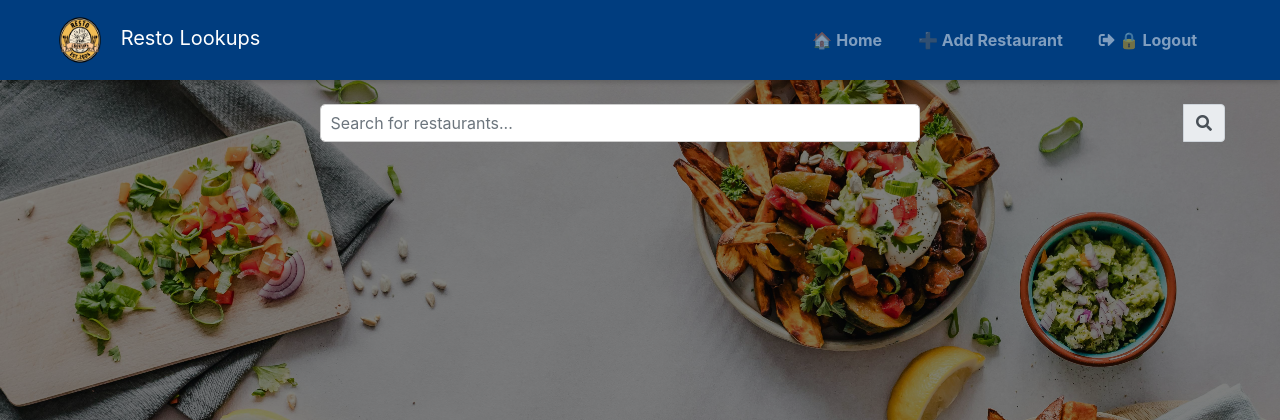
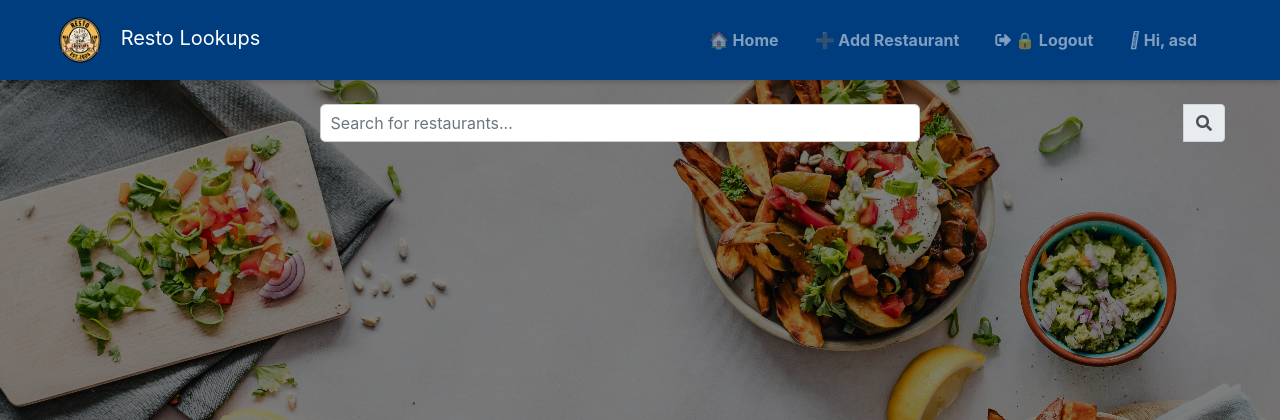
Before and after one commit to SkySales/RestoList-Management, a PHP site: page / in a window 1280 px wide. Shown: the top 420 px of the page. Run offline with PHP 8.4, Linux system fonts and the light colour scheme; a user stored in the database is signed in; data comes from the database, SQL or seed files in the repository; data that the repository does not hold is empty.

Commit message:
Update index.php
User Known

```diff
--- a/index.php
+++ b/index.php
@@ -47,6 +47,11 @@ $restaurants = $stmt->fetchAll();
                 <li class="nav-item">
                     <a class="nav-link" href="/login/logout.php">
                         <i class="fas fa-sign-out-alt"></i> 🔒 Logout
+                    </a>
+                </li>
+                <li class="nav-item">
+                    <a class="nav-link" href=" ">
+                        <i class="fa-solid fa-user"> </i> Hi, <?php echo htmlspecialchars($_SESSION['username']); ?>
                     </a>
                 </li>
             </ul>
```
